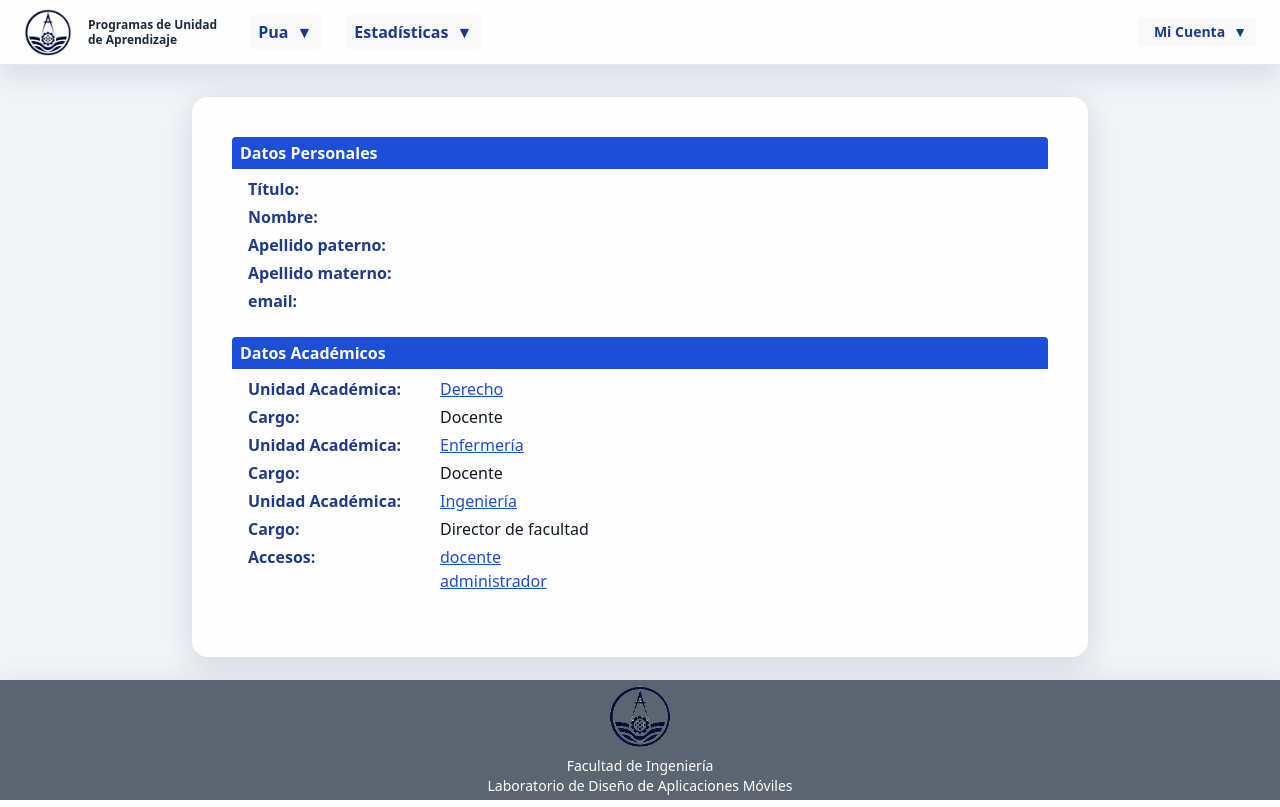
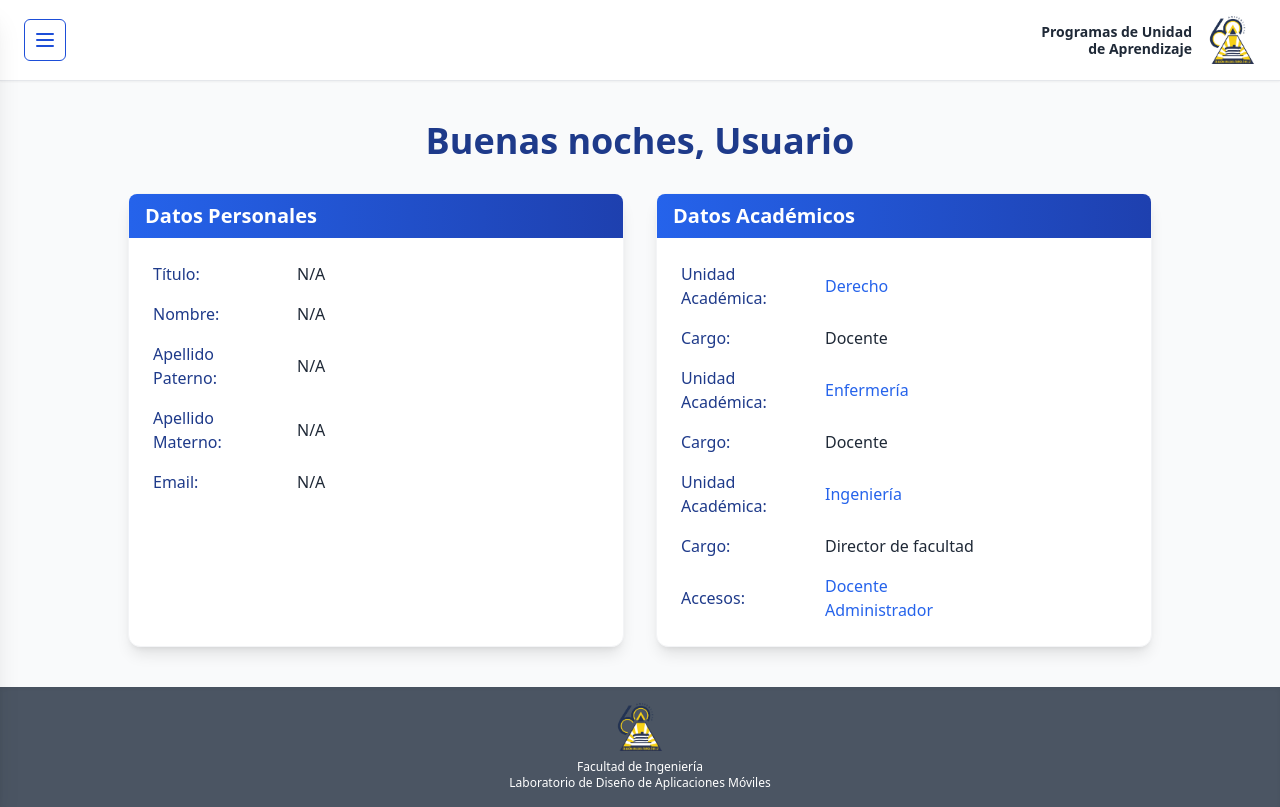
Before and after one commit to OskarAPP/PlaneacionPUA, a React (Vite) app in the folder frontend/: page /panelacceso in a window 1280 px wide. Built offline with nearby package versions, Linux system fonts and the light colour scheme.

Commit message:
Rediseño de PanelAcceso
Rediseño de PanelAcceso botones

```diff
--- a/frontend/src/PanelAcceso.jsx
+++ b/frontend/src/PanelAcceso.jsx
@@ -1,15 +1,25 @@
 import React, { useState, useRef, useEffect } from "react";
 
 const PanelAcceso = () => {
+  const [sidebarOpen, setSidebarOpen] = useState(false);
   const [dropdownOpen, setDropdownOpen] = useState(false);
   const [estadisticasOpen, setEstadisticasOpen] = useState(false);
   const [cuentaOpen, setCuentaOpen] = useState(false);
   const [docente, setDocente] = useState(null);
+  const [greeting, setGreeting] = useState("");
   const dropdownRef = useRef(null);
   const estadisticasRef = useRef(null);
   const cuentaRef = useRef(null);
 
-  // Cerrar los dropdowns si se hace click fuera
+  // Saludo dinámico
+  useEffect(() => {
+    const hour = new Date().getHours();
+    if (hour < 12) setGreeting("Buenos días");
+    else if (hour < 18) setGreeting("Buenas tardes");
+    else setGreeting("Buenas noches");
+  }, []);
+
+  // Cerrar menús si se hace clic fuera
   useEffect(() => {
     function handleClickOutside(event) {
       if (dropdownRef.current && !dropdownRef.current.contains(event.target)) {
@@ -28,159 +38,203 @@ const PanelAcceso = () => {
     };
   }, []);
 
-  // Obtener id_docente del usuario logueado (puede venir de localStorage o props)
+  // Cerrar sidebar si se hace clic fuera
   useEffect(() => {
-    // Suponiendo que el id_docente se guarda en localStorage tras el login
-    const user = JSON.parse(localStorage.getItem('user'));
+    function handleSidebarClickOutside(event) {
+      const sidebar = document.querySelector('aside');
+      if (sidebarOpen && sidebar && !sidebar.contains(event.target)) {
+        setSidebarOpen(false);
+      }
+    }
+    document.addEventListener("mousedown", handleSidebarClickOutside);
+    return () => {
+      document.removeEventListener("mousedown", handleSidebarClickOutside);
+    };
+  }, [sidebarOpen]);
+
+  // Cargar datos del docente
+  useEffect(() => {
+    const user = JSON.parse(localStorage.getItem("user"));
     if (user && user.id_docente) {
       fetch(`http://localhost:8000/api/docente/${user.id_docente}`)
-        .then(res => res.json())
-        .then(data => {
+        .then((res) => res.json())
+        .then((data) => {
           if (data.success) setDocente(data.docente);
         });
     }
   }, []);
 
   return (
-    <div className="min-h-screen w-screen h-screen flex flex-col bg-gray-100">
-      {/* Header */}
-      <header className="bg-white/90 backdrop-blur-md border-b flex items-center justify-between px-6 py-2 shadow-glass z-50 relative">
-        <div className="flex items-center gap-2">
-          <img src="../src/imagenes/imagen_salida1.png" alt="UAC Logo" className="w-12 h-12 object-contain" />
-          <div className="ml-2">
-            <div className="text-xs text-gray-800 font-bold leading-tight">Programas de Unidad<br />de Aprendizaje</div>
+    <div className="min-h-screen w-screen flex bg-gray-50 text-gray-900">
+      {/* Sidebar */}
+      <aside
+        className={`fixed top-0 left-0 h-full w-64 bg-white shadow-xl transform ${sidebarOpen ? "translate-x-0" : "-translate-x-full"} transition-transform duration-300 ease-in-out z-50`}
+      >
+        <div className="flex items-center justify-between px-6 py-4 border-b border-gray-200">
+          <h2 className="text-lg font-semibold text-blue-700">Menú</h2>
+          <button
+            onClick={() => setSidebarOpen(false)}
+            className="text-blue-700 bg-white border border-blue-700 rounded-md p-2 hover:bg-blue-50 hover:border-blue-800 transition-colors"
+          >
+            <svg xmlns="http://www.w3.org/2000/svg" className="h-6 w-6" fill="none" viewBox="0 0 24 24" stroke="currentColor">
+              <path strokeLinecap="round" strokeLinejoin="round" strokeWidth={2} d="M6 18L18 6M6 6l12 12" />
+            </svg>
+          </button>
         </div>
-        </div>
-        <nav className="flex-1 flex items-center ml-8 relative">
+
+        <nav className="p-4 space-y-2">
           {/* Dropdown PUA */}
-          <div className="mr-6 relative group" ref={dropdownRef}>
+          <div ref={dropdownRef}>
             <button
-              className="text-blue-900 font-bold flex items-center gap-1 px-2 py-1 rounded hover:bg-blue-100 focus:outline-none"
-              onClick={() => setDropdownOpen((open) => !open)}
-              type="button"
+              onClick={() => setDropdownOpen(!dropdownOpen)}
+              className="w-full flex items-center justify-between p-3 rounded-lg bg-white border border-blue-700 text-blue-700 hover:bg-blue-50 hover:border-blue-800 font-medium transition-colors"
             >
-              Pua <span className="ml-1">▼</span>
+              <span>PUA</span>
+              <svg xmlns="http://www.w3.org/2000/svg" className="h-5 w-5" viewBox="0 0 20 20" fill="currentColor">
+                <path fillRule="evenodd" d="M5.293 7.293a1 1 0 011.414 0L10 10.586l3.293-3.293a1 1 0 111.414 1.414l-4 4a1 1 0 01-1.414 0l-4-4a1 1 0 010-1.414z" clipRule="evenodd" />
+              </svg>
             </button>
             {dropdownOpen && (
-              <div className="absolute left-0 mt-2 w-40 bg-white border border-gray-200 rounded shadow-lg z-50 animate-fade-in">
-                <a
-                  href="/procesarpua"
-                  className="block px-4 py-2 text-blue-900 hover:bg-blue-50 hover:text-blue-700 transition-colors"
-                >
-                  Crear PUA
-                </a>
-                <a
-                  href="/puaversion"
-                  className="block px-4 py-2 text-blue-900 hover:bg-blue-50 hover:text-blue-700 transition-colors"
-                >
-                  Consultar PUA
-                </a>
+              <div className="ml-4 mt-2 space-y-2">
+                <a href="/procesarpua" className="block p-2 text-sm text-blue-700 hover:bg-blue-100 rounded-md">Crear PUA</a>
+                <a href="/puaversion" className="block p-2 text-sm text-blue-700 hover:bg-blue-100 rounded-md">Consultar PUA</a>
               </div>
             )}
           </div>
+
           {/* Dropdown Estadísticas */}
-          <div className="mr-6 relative group" ref={estadisticasRef}>
+          <div ref={estadisticasRef}>
             <button
-              className="text-blue-900 font-bold flex items-center gap-1 px-2 py-1 rounded hover:bg-blue-100 focus:outline-none"
-              onClick={() => setEstadisticasOpen((open) => !open)}
-              type="button"
+              onClick={() => setEstadisticasOpen(!estadisticasOpen)}
+              className="w-full flex items-center justify-between p-3 rounded-lg bg-white border border-blue-700 text-blue-700 hover:bg-blue-50 hover:border-blue-800 font-medium transition-colors"
             >
-              Estadísticas <span className="ml-1">▼</span>
+              <span>Estadísticas</span>
+              <svg xmlns="http://www.w3.org/2000/svg" className="h-5 w-5" viewBox="0 0 20 20" fill="currentColor">
+                <path fillRule="evenodd" d="M5.293 7.293a1 1 0 011.414 0L10 10.586l3.293-3.293a1 1 0 111.414 1.414l-4 4a1 1 0 01-1.414 0l-4-4a1 1 0 010-1.414z" clipRule="evenodd" />
+              </svg>
             </button>
             {estadisticasOpen && (
-              <div className="absolute left-0 mt-2 w-40 bg-white border border-gray-200 rounded shadow-lg z-50 animate-fade-in">
-                <a
-                  href="#"
-                  className="block px-4 py-2 text-blue-900 hover:bg-blue-50 hover:text-blue-700 transition-colors"
+              <div className="ml-4 mt-2 space-y-2">
+                <a href="#" className="block p-2 text-sm text-blue-700 hover:bg-blue-100 rounded-md">Genéricas</a>
+                <a href="#" className="block p-2 text-sm text-blue-700 hover:bg-blue-100 rounded-md">Específicas</a>
+              </div>
+            )}
+          </div>
+
+          {/* Dropdown Mi Cuenta */}
+          <div ref={cuentaRef}>
+            <button
+              onClick={() => setCuentaOpen(!cuentaOpen)}
+              className="w-full flex items-center justify-between p-3 rounded-lg bg-white border border-blue-700 text-blue-700 hover:bg-blue-50 hover:border-blue-800 font-medium transition-colors"
             >
-                  Genéricas
-                </a>
-                <a
-                  href="#"
-                  className="block px-4 py-2 text-blue-900 hover:bg-blue-50 hover:text-blue-700 transition-colors"
-                >
-                  Específicas
-                </a>
+              <span>Mi Cuenta</span>
+              <svg xmlns="http://www.w3.org/2000/svg" className="h-5 w-5" viewBox="0 0 20 20" fill="currentColor">
+                <path fillRule="evenodd" d="M5.293 7.293a1 1 0 011.414 0L10 10.586l3.293-3.293a1 1 0 111.414 1.414l-4 4a1 1 0 01-1.414 0l-4-4a1 1 0 010-1.414z" clipRule="evenodd" />
+              </svg>
+            </button>
+            {cuentaOpen && (
+              <div className="ml-4 mt-2 space-y-2">
+                <a href="#" className="block p-2 text-sm text-blue-700 hover:bg-blue-100 rounded-md">Inicio</a>
+                <a href="#" className="block p-2 text-sm text-blue-700 hover:bg-blue-100 rounded-md">Perfil</a>
+                <a href="#" className="block p-2 text-sm text-blue-700 hover:bg-blue-100 rounded-md">Contraseña</a>
+                <a href="#" className="block p-2 text-sm text-blue-700 hover:bg-blue-100 rounded-md">Configuración</a>
+                <a href="#" className="block p-2 text-sm text-red-600 hover:bg-red-50 rounded-md">Cerrar sesión</a>
               </div>
             )}
           </div>
         </nav>
-        {/* Dropdown Mi Cuenta */}
-        <div className="flex items-center gap-2 relative" ref={cuentaRef}>
+      </aside>
+
+      {/* Main Content */}
+      <div className="flex-1 flex flex-col min-h-screen">
+        {/* Header */}
+        <header className="bg-white border-b border-gray-200 flex items-center justify-between px-6 py-4 shadow-sm">
+          <div className="flex items-center gap-4">
             <button
-            className="text-blue-900 text-sm font-bold flex items-center gap-1 px-2 py-1 rounded hover:bg-blue-100 focus:outline-none"
-            onClick={() => setCuentaOpen((open) => !open)}
-            type="button"
+              onClick={() => setSidebarOpen(true)}
+              className="p-2 rounded-md bg-white border border-blue-700 text-blue-700 hover:bg-blue-50 hover:border-blue-800 focus:outline-none transition-colors"
             >
-            <span className="fa fa-user mr-1" />Mi Cuenta <span className="ml-1">▼</span>
+              <svg xmlns="http://www.w3.org/2000/svg" className="h-6 w-6" fill="none" viewBox="0 0 24 24" stroke="currentColor">
+                <path strokeLinecap="round" strokeLinejoin="round" strokeWidth={2} d="M4 6h16M4 12h16M4 18h16" />
+              </svg>
             </button>
-          {cuentaOpen && (
-            <div className="fixed top-16 right-8 w-56 bg-white border border-gray-200 rounded shadow-lg z-50 animate-fade-in">
-              <a href="#" className="flex items-center gap-2 px-4 py-2 text-blue-900 hover:bg-blue-50 hover:text-blue-700 transition-colors">
-                <span className="fa fa-home" /> Inicio
-              </a>
-              <a href="#" className="flex items-center gap-2 px-4 py-2 text-blue-900 hover:bg-blue-50 hover:text-blue-700 transition-colors">
-                <span className="fa fa-user-circle" /> Perfil
-              </a>
-              <a href="#" className="flex items-center gap-2 px-4 py-2 text-blue-900 hover:bg-blue-50 hover:text-blue-700 transition-colors">
-                <span className="fa fa-key" /> Contraseña
-              </a>
-              <a href="#" className="flex items-center gap-2 px-4 py-2 text-blue-900 hover:bg-blue-50 hover:text-blue-700 transition-colors">
-                <span className="fa fa-cog" /> Configuración
-              </a>
-              <a href="#" className="flex items-center gap-2 px-4 py-2 text-red-700 hover:bg-red-100 hover:text-red-900 transition-colors">
-                <span className="fa fa-sign-out" /> Cerrar sesión
-              </a>
           </div>
-          )}
+          <div className="flex items-center gap-4">
+            <span className="text-sm text-gray-800 font-semibold leading-tight text-right">
+              Programas de Unidad<br />de Aprendizaje
+            </span>
+            <img src="../src/imagenes/60aniversario.png" alt="UAC Logo" className="w-12 h-12 object-contain" />
           </div>
         </header>
 
-      {/* Main Content */}
-      <main className="flex-1 flex flex-col items-center py-8 overflow-auto">
-        <div className="w-full max-w-4xl bg-white/90 backdrop-blur-lg rounded-2xl shadow-glass p-6 sm:p-10">
+        {/* Main Body */}
+        <main className="flex-1 flex flex-col items-center py-10 px-4 overflow-auto">
+          <h1 className="text-4xl font-bold text-blue-900 mb-8 text-center">
+            {greeting}, {docente ? docente.nombre : "Usuario"}
+          </h1>
+          <div className="w-full max-w-5xl grid grid-cols-1 md:grid-cols-2 gap-8">
             {/* Datos Personales */}
-          <div className="mb-6">
-            <div className="bg-blue-700 text-white px-2 py-1 font-semibold rounded-t">Datos Personales</div>
-            <div className="pl-4 pt-2">
-              <div className="flex flex-col sm:flex-row mb-1"><div className="w-48 font-semibold text-blue-900">Título:</div><div className="text-gray-900">{docente ? docente.prefijo : ''}</div></div>
-              <div className="flex flex-col sm:flex-row mb-1"><div className="w-48 font-semibold text-blue-900">Nombre:</div><div className="text-gray-900">{docente ? docente.nombre : ''}</div></div>
-              <div className="flex flex-col sm:flex-row mb-1"><div className="w-48 font-semibold text-blue-900">Apellido paterno:</div><div className="text-gray-900">{docente ? docente.apellido_paterno : ''}</div></div>
-              <div className="flex flex-col sm:flex-row mb-1"><div className="w-48 font-semibold text-blue-900">Apellido materno:</div><div className="text-gray-900">{docente ? docente.apellido_materno : ''}</div></div>
-              <div className="flex flex-col sm:flex-row mb-1"><div className="w-48 font-semibold text-blue-900">email:</div><div className="text-gray-900">{docente ? docente.correo : ''}</div></div>
+            <div className="bg-white rounded-xl shadow-lg p-6 border border-gray-100 transform hover:shadow-xl transition-shadow duration-300">
+              <h2 className="text-xl font-semibold text-white bg-gradient-to-r from-blue-600 to-blue-800 px-4 py-2 rounded-t-lg -mt-6 -mx-6">
+                Datos Personales
+              </h2>
+              <div className="mt-6 space-y-4">
+                <Row label="Título" value={docente?.prefijo || "N/A"} />
+                <Row label="Nombre" value={docente?.nombre || "N/A"} />
+                <Row label="Apellido Paterno" value={docente?.apellido_paterno || "N/A"} />
+                <Row label="Apellido Materno" value={docente?.apellido_materno || "N/A"} />
+                <Row label="Email" value={docente?.correo || "N/A"} />
               </div>
             </div>
+
             {/* Datos Académicos */}
-          <div className="mb-6">
-            <div className="bg-blue-700 text-white px-2 py-1 font-semibold rounded-t">Datos Académicos</div>
-            <div className="pl-4 pt-2">
-              <div className="flex flex-col sm:flex-row mb-1"><div className="w-48 font-semibold text-blue-900">Unidad Académica:</div><a href="#" className="text-blue-700 underline">Derecho</a></div>
-              <div className="flex flex-col sm:flex-row mb-1"><div className="w-48 font-semibold text-blue-900">Cargo:</div><div className="text-gray-900">Docente</div></div>
-              <div className="flex flex-col sm:flex-row mb-1"><div className="w-48 font-semibold text-blue-900">Unidad Académica:</div><a href="#" className="text-blue-700 underline">Enfermería</a></div>
-              <div className="flex flex-col sm:flex-row mb-1"><div className="w-48 font-semibold text-blue-900">Cargo:</div><div className="text-gray-900">Docente</div></div>
-              <div className="flex flex-col sm:flex-row mb-1"><div className="w-48 font-semibold text-blue-900">Unidad Académica:</div><a href="#" className="text-blue-700 underline">Ingeniería</a></div>
-              <div className="flex flex-col sm:flex-row mb-1"><div className="w-48 font-semibold text-blue-900">Cargo:</div><div className="text-gray-900">Director de facultad</div></div>
-              <div className="flex flex-col sm:flex-row mb-1"><div className="w-48 font-semibold text-blue-900">Accesos:</div>
-                <div className="flex flex-col">
-                  <a href="#" className="text-blue-700 underline">docente</a>
-                  <a href="#" className="text-blue-700 underline">administrador</a>
-                </div>
-              </div>
+            <div className="bg-white rounded-xl shadow-lg p-6 border border-gray-100 transform hover:shadow-xl transition-shadow duration-300">
+              <h2 className="text-xl font-semibold text-white bg-gradient-to-r from-blue-600 to-blue-800 px-4 py-2 rounded-t-lg -mt-6 -mx-6">
+                Datos Académicos
+              </h2>
+              <div className="mt-6 space-y-4">
+                <Row label="Unidad Académica" value={<Link href="#">Derecho</Link>} />
+                <Row label="Cargo" value="Docente" />
+                <Row label="Unidad Académica" value={<Link href="#">Enfermería</Link>} />
+                <Row label="Cargo" value="Docente" />
+                <Row label="Unidad Académica" value={<Link href="#">Ingeniería</Link>} />
+                <Row label="Cargo" value="Director de facultad" />
+                <Row label="Accesos" value={
+                  <>
+                    <Link href="#">Docente</Link><br />
+                    <Link href="#">Administrador</Link>
+                  </>
+                } />
               </div>
             </div>
           </div>
         </main>
 
         {/* Footer */}
-      <footer className="bg-gray-600/90 text-white py-1 flex flex-col items-center mt-auto shadow-glass">
-        <img src="../src/imagenes/imagen_salida1.png" alt="Facultad de Ingeniería" className="w-16 h-16 mb-2" />
-        <div className="text-center text-sm">
+        <footer className="bg-gray-600 text-white py-4 flex flex-col items-center shadow-inner">
+          <img src="../src/imagenes/60aniversario.png" alt="Facultad de Ingeniería" className="w-12 h-12 mb-2" />
+          <div className="text-center text-xs">
             Facultad de Ingeniería<br />
             Laboratorio de Diseño de Aplicaciones Móviles
           </div>
         </footer>
       </div>
+    </div>
   );
 };
 
+// Componentes auxiliares
+const Row = ({ label, value }) => (
+  <div className="flex flex-wrap items-center gap-x-4 gap-y-1">
+    <span className="w-32 font-medium text-blue-900">{label}:</span>
+    <span className="text-gray-800">{value}</span>
+  </div>
+);
+
+const Link = ({ href, children }) => (
+  <a href={href} className="text-blue-600 hover:underline hover:text-blue-800 transition-colors">
+    {children}
+  </a>
+);
+
 export default PanelAcceso;
```
Also changed, not shown: frontend/tailwind.config.js (+10 -0 lines). Lines whose indentation alone changed are shown as unchanged.
